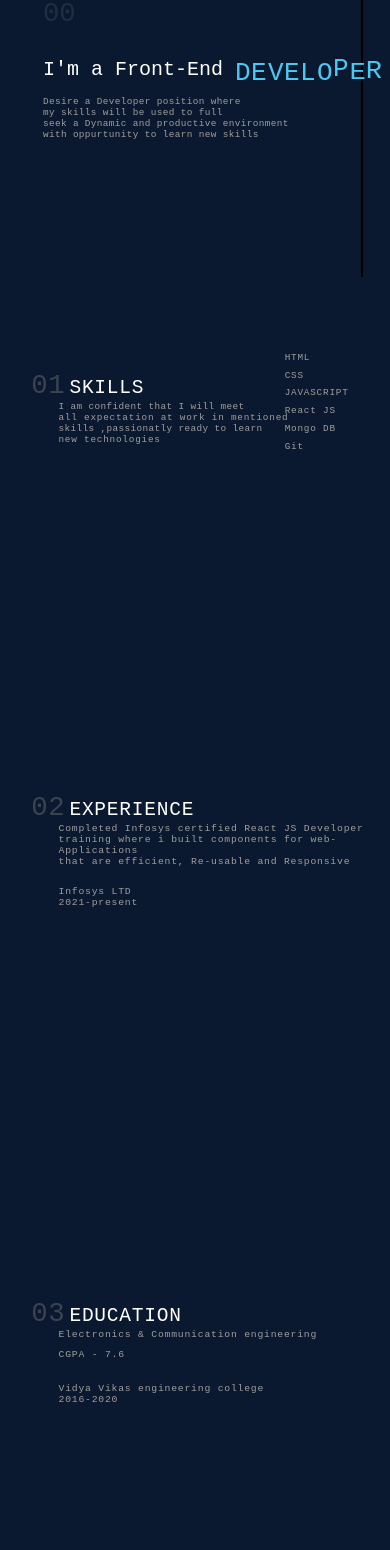
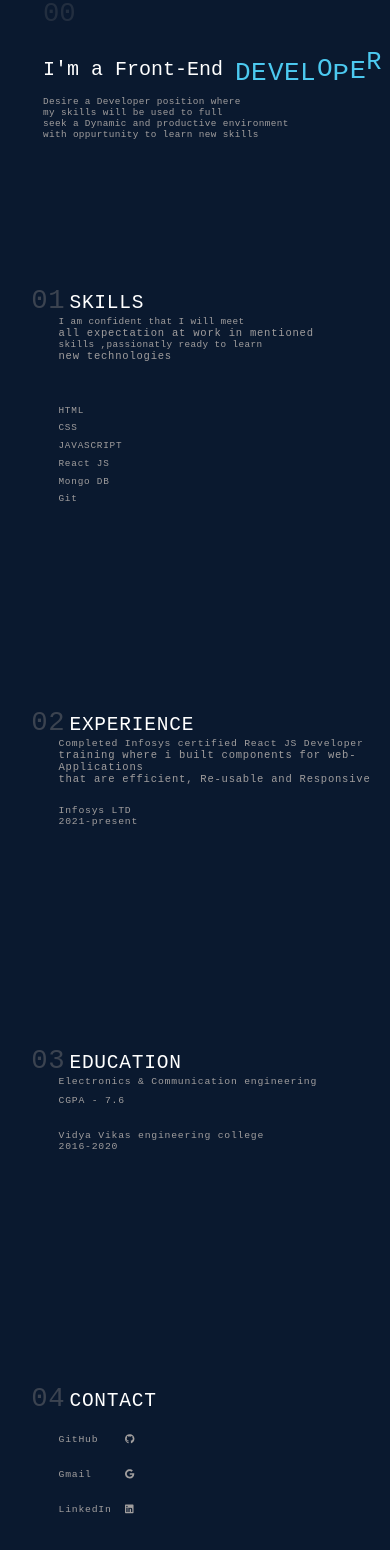
Before and after one commit to akinGC/AKARSH_GC, a React (Create React App) app: page / in a window 390 px wide. Shown: the part 432-1982 px from the top of the page. Built offline with nearby package versions, Linux system fonts and the light colour scheme.

Commit message:
responsive

```diff
--- a/package.json
+++ b/package.json
@@ -1,6 +1,6 @@
 {
+
   "name": "portfolios",
-
   "version": "0.1.0",
   "private": true,
   "dependencies": {
@@ -12,7 +12,6 @@
     "@testing-library/jest-dom": "^5.16.4",
     "@testing-library/react": "^13.2.0",
     "@testing-library/user-event": "^13.5.0",
-    "gh-pages": "^4.0.0",
     "react": "^18.1.0",
     "react-dom": "^18.1.0",
     "react-scripts": "5.0.1",
@@ -44,5 +43,8 @@
       "last 1 firefox version",
       "last 1 safari version"
     ]
+  },
+  "devDependencies": {
+    "gh-pages": "^4.0.0"
   }
 }
--- a/src/App.css
+++ b/src/App.css
@@ -761,12 +761,34 @@
   }
 }
 
-@media screen and (max-width: 389px) {
+@media screen and (max-width: 480px) {
   .frntart {
     display: none;
   }
   .taught {
     display: none;
   }
+  .port_skills {
+    top: 75vh;
+  }
+  .port_experience {
+    top: 125vh;
+  }
+  .port_education {
+    top: 165vh;
+  }
+  .port_contact {
+    top: 205vh;
+  }
+  p {
+    font-size: 2.7vw;
+  }
+  .skill_list {
+    margin-left: 7vw;
+    margin-top: 5vh;
+  }
+  .whole {
+    height: 253vh;
+  }
 }
 /*# sourceMappingURL=App.css.map */
--- a/src/App.scss
+++ b/src/App.scss
@@ -662,12 +662,36 @@ top: -7vh;
 
 
 }
-@media screen and (max-width: 389px) {
+@media screen and (max-width: 480px) {
     .frntart{
         display: none;
     }
     .taught{
         display: none;
     }
+    .port_skills{
+        top: 75vh;
 
+    }
+    .port_experience{
+        top: 125vh;
+
+    }
+    .port_education{
+        top: 165vh;
+    }
+    .port_contact{
+        top: 205vh;
+    }
+    p{
+            font-size: 2.7vw;
+        }
+       .skill_list{
+        margin-left: 7vw;
+    margin-top: 5vh;
+
+       }
+       .whole{
+           height: 253vh;
+       }
 }
```
Also changed, not shown: 2 other files (tests, documents, lock files or other folders).
